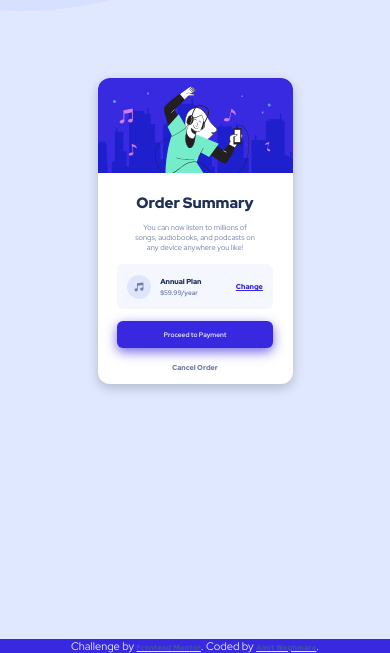
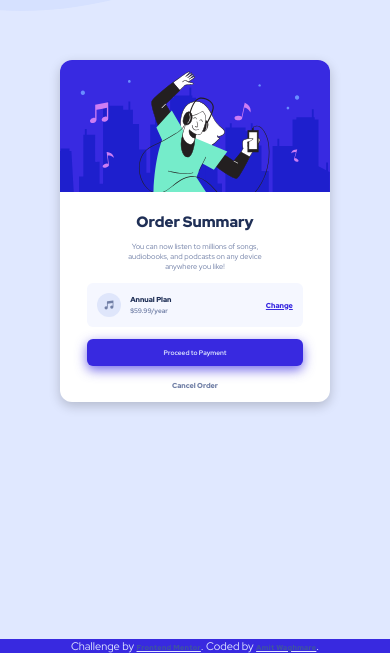
Before and after one commit to waghmare-amit/order-summary-card, a plain HTML site: page index.html in a window 390 px wide. Shown: the part 191-844 px from the top of the page. Drawn offline with Linux system fonts and the light colour scheme.

Commit message:
Made changes to the width and height for large screen size

```diff
--- a/queries.css
+++ b/queries.css
@@ -1,4 +1,4 @@
-@media (min-width: 72rem){
+@media (min-width: 90rem){
     .container{
         min-width: 500px;
         min-height: 600px;
@@ -63,4 +63,9 @@
         background-size: 100%;
         background-color: var(--blue100);
     }
+
+    .container{
+        min-width: 270px;
+        min-height: 340px;
+    }
 }
```
